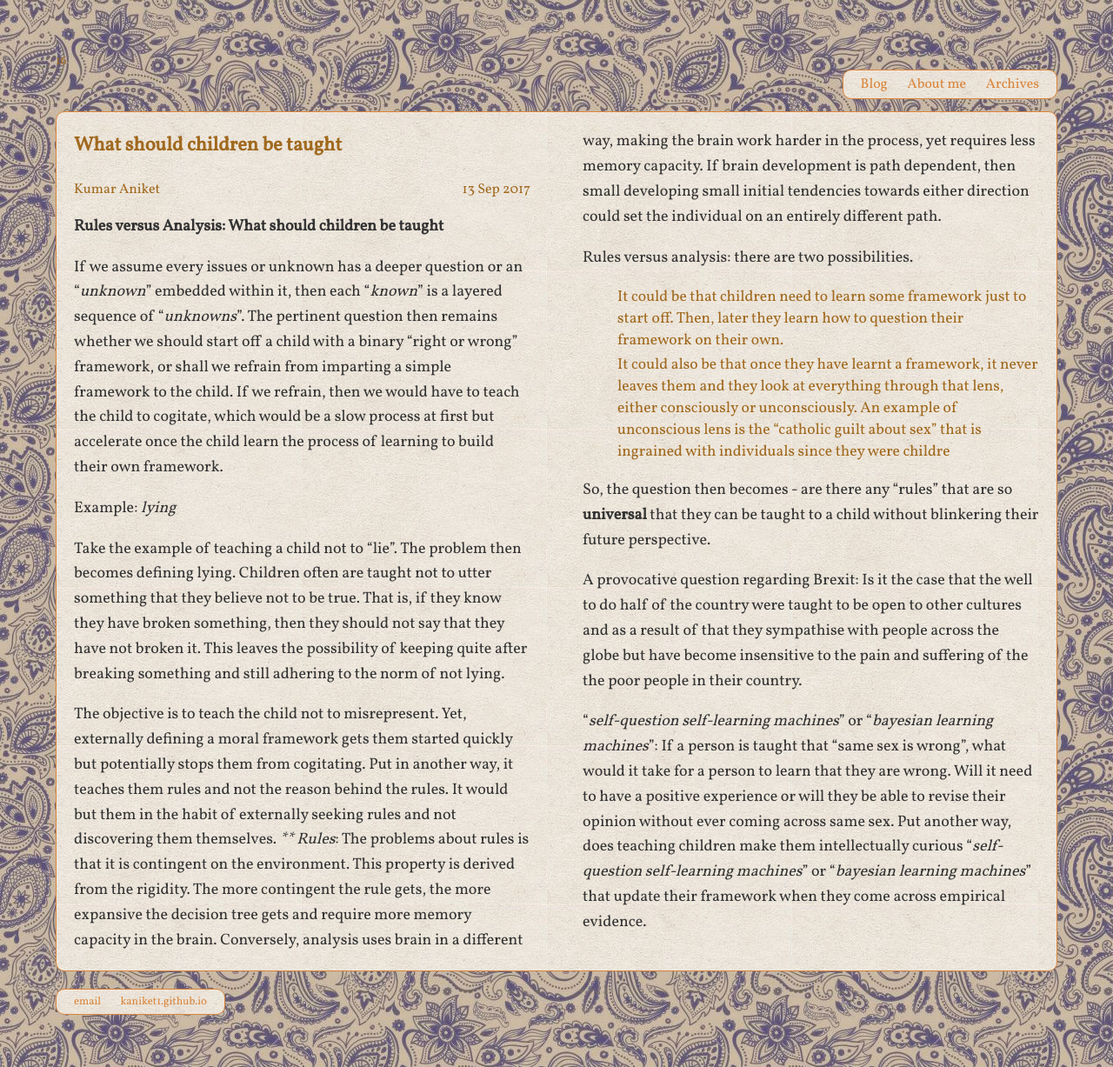
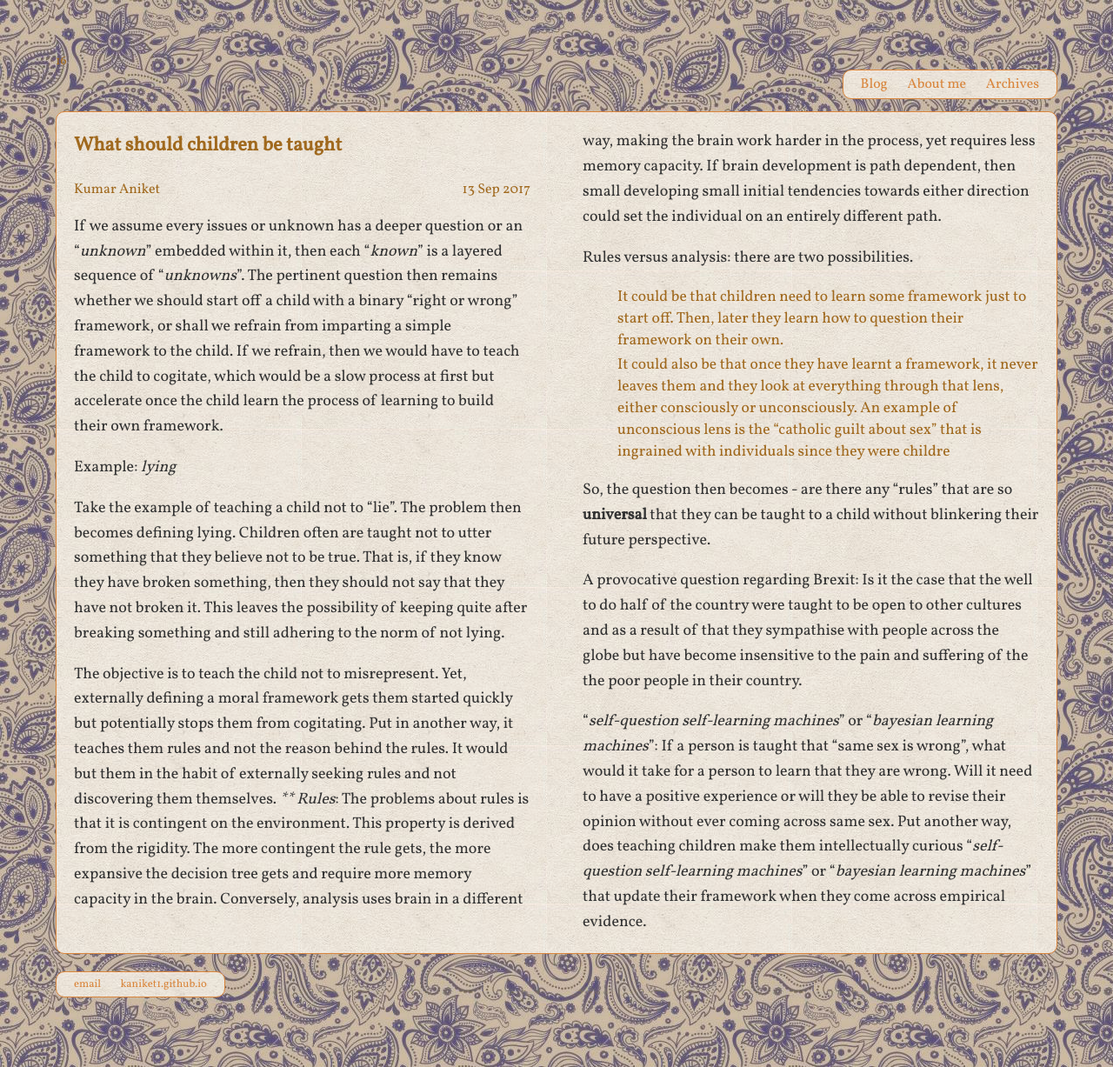
Before and after one commit to kaniket1/kaniket1.github.io, a Jekyll site: the page built from _posts/2017-09-13-What-should-children-be-taught.md, in a window 1280 px wide. Shown: the whole page at 87% size. Built offline with Jekyll 4.4.1, drawn with Linux system fonts in a browser that asks for light colours.

Commit message:
Update 2017-09-13-What-should-children-be-taught.md

```diff
--- a/_posts/2017-09-13-What-should-children-be-taught.md
+++ b/_posts/2017-09-13-What-should-children-be-taught.md
@@ -7,7 +7,6 @@ tags:
 - Learning
 ---
 
-**Rules versus Analysis: What should children be taught**
 
 If we assume every issues or unknown has a deeper question or an "*unknown*" embedded within it, then each "*known*" is a layered sequence of "*unknowns*". The pertinent question then remains whether we should start off a child with a binary "right or wrong" framework, or shall we refrain from imparting a simple framework to the child. If we refrain, then we would have to teach the child to cogitate, which would be a slow process at first but accelerate once the child learn the process of learning to build their own framework.
 
```
